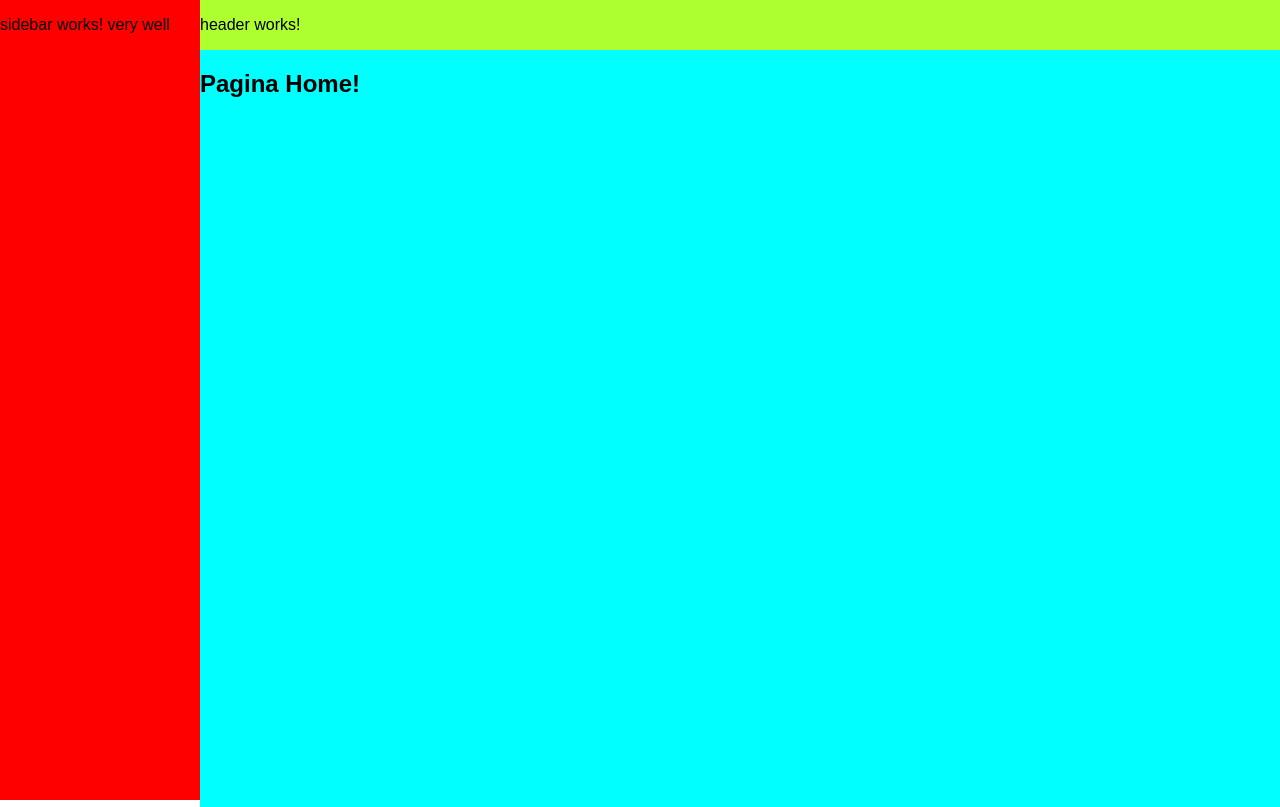
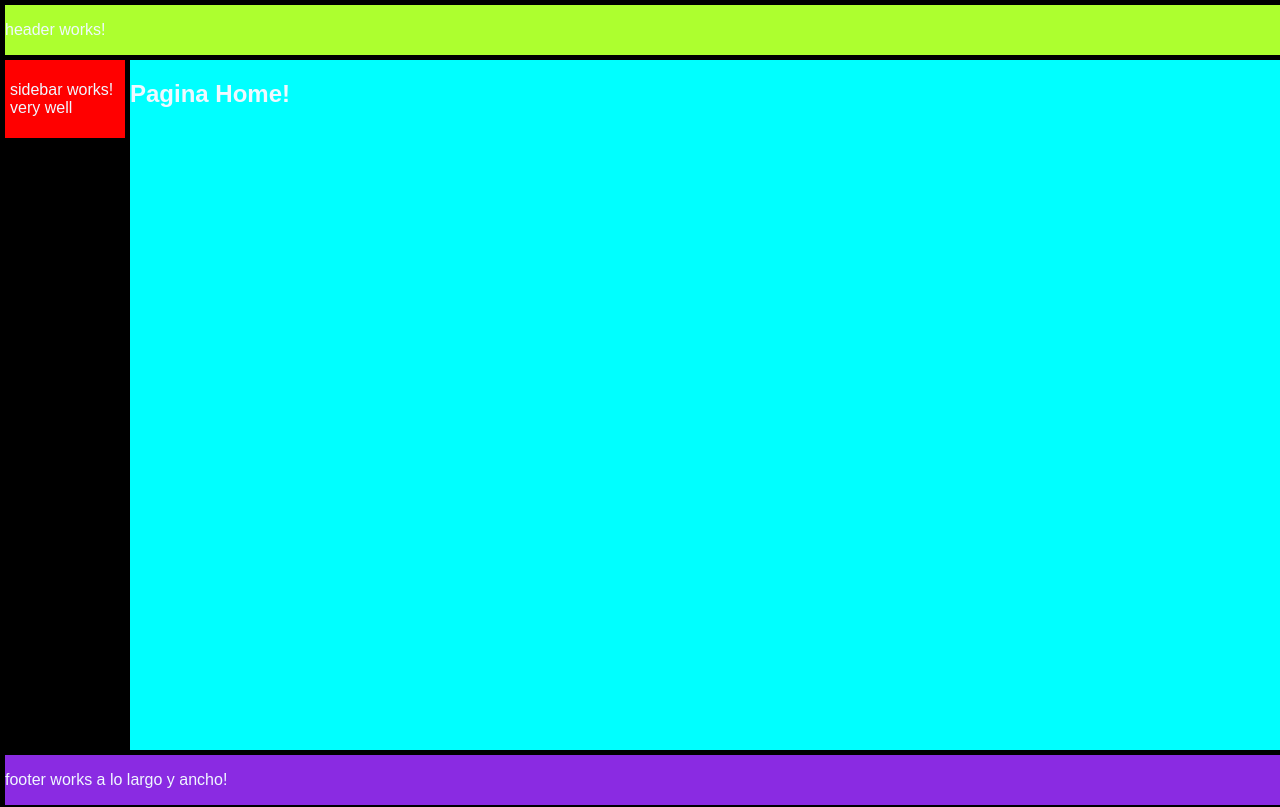
Before and after one commit to ZonaLimite/FrontEndTOP, an Angular app: page / in a window 1280 px wide. Shown: the top 807 px of the page. Built offline with nearby package versions, Linux system fonts and the light colour scheme.

Commit message:
Con el layout ajustando

```diff
--- a/src/app/app.component.css
+++ b/src/app/app.component.css
@@ -1,12 +1,18 @@
 :host{
     width: 100%;
+    height:100%;
+    border: 5px;
+    border-style:double;
+    border-color: black;
     display:grid;
     grid-template-areas:
-    "sidebar header"
+    "header header"
     "sidebar content"
-    "sidebar footer";
+    "footer footer";
     grid-template-columns: var(--sidebar-width) 1fr;
+    grid-template-rows: 50px 1fr 50px;
 
+    gap:var(--value-gap-layout);
 }
 /* la asignacion del valor de una variable
    se hace con var(variable)    */
@@ -14,5 +20,5 @@
     display: block;
     background-color: cyan;
     grid-area: content;
-    height: 1500px;
+
 }
--- a/src/app/app.component.html
+++ b/src/app/app.component.html
@@ -1,4 +1,6 @@
+
 <app-sidebar></app-sidebar>
+
 <app-header></app-header>
 <app-footer></app-footer>
 <div class="content">
--- a/src/app/components/footer/footer.component.html
+++ b/src/app/components/footer/footer.component.html
@@ -1 +1 @@
-<p>footer works!</p>
+<p >footer works a lo largo y ancho!</p>
--- a/src/app/components/header/header.component.css
+++ b/src/app/components/header/header.component.css
@@ -2,4 +2,9 @@
     display: block;
     background-color: greenyellow;
     grid-area: header;
+    position: fixed;
+    width:100%;
+
+
+
 }
--- a/src/app/components/sidebar/sidebar.component.css
+++ b/src/app/components/sidebar/sidebar.component.css
@@ -2,7 +2,13 @@
     display: block;
     background-color: red;
     grid-area: sidebar;
+    width: var(--sidebar-width);
     position: fixed;
-    height: 100%;
-    width: var(--sidebar-width)
+    margin-top: 55px;
+
+
+
+
+
+
 }
--- a/src/app/components/sidebar/sidebar.component.html
+++ b/src/app/components/sidebar/sidebar.component.html
@@ -1 +1 @@
-<p>sidebar works! very well</p>
+<p style="padding: 5px;">sidebar works! very well</p>
--- a/src/app/pages/home/home.component.html
+++ b/src/app/pages/home/home.component.html
@@ -4,4 +4,3 @@
 <!--header------->
 <!--Layout-->
     <!--content-->
-<!--footer-->
--- a/src/index.html
+++ b/src/index.html
@@ -8,6 +8,6 @@
   <link rel="icon" type="image/x-icon" href="favicon.ico">
 </head>
 <body>
-  <app-root></app-root>
+    <app-root></app-root>
 </body>
 </html>
--- a/src/styles.css
+++ b/src/styles.css
@@ -1,7 +1,9 @@
 /*la notacion -- permite la definicion
   de variables css */
 :root{
-    --sidebar-width:200px;
+    --sidebar-width:120px;
+    --cabecera-height:40px;
+    --value-gap-layout: 5px;
 }
 
 
@@ -10,4 +12,8 @@ html,body{
     margin: 0;
     padding: 0;
     font-family: sans-serif;
+    background-color: black;
+    color: aliceblue;
+
+
 }
```
